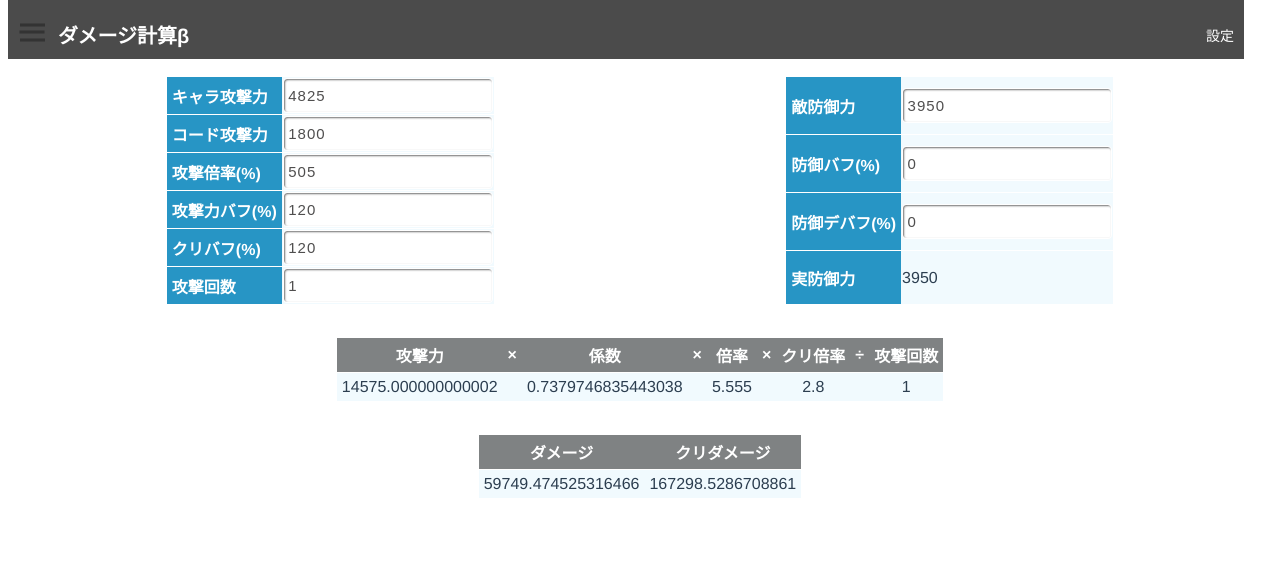
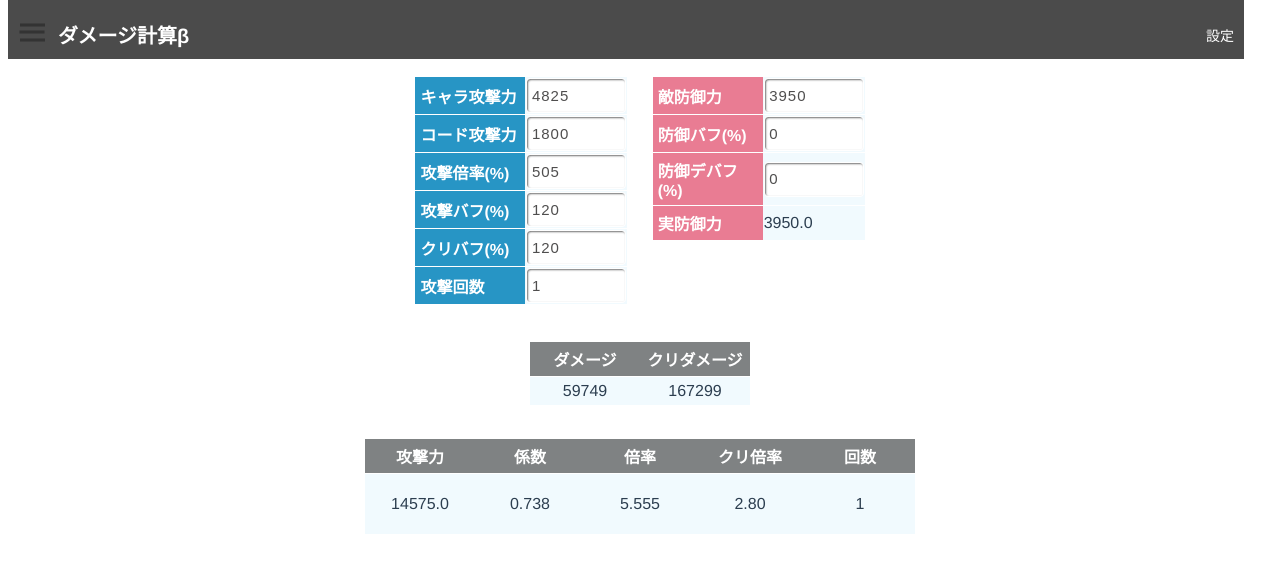
Before and after one commit to bitch-geass/geagenedmgcalc, a Vue app: page / in a window 1280 px wide. Shown: the top 572 px of the page. Built offline with nearby package versions, Linux system fonts and the light colour scheme.

Commit message:
少数の対応など

```diff
--- a/src/components/BodyDamageCalc.vue
+++ b/src/components/BodyDamageCalc.vue
@@ -14,7 +14,7 @@
               <div>
                 <input
                   v-model="inAtack"
-                  type="text"
+                  type="tel"
                   @input="calcAtk()"
                   class="input-control"
                 />
@@ -27,7 +27,7 @@
               <div>
                 <input
                   v-model="inAtackCl"
-                  type="text"
+                  type="tel"
                   @input="calcAtk()"
                   class="input-control"
                 />
@@ -40,7 +40,7 @@
               <div>
                 <input
                   v-model="inRate"
-                  type="text"
+                  type="tel"
                   @input="calcRate()"
                   class="input-control"
                 />
@@ -48,12 +48,12 @@
             </td>
           </tr>
           <tr>
-            <th>攻撃力バフ(%)</th>
+            <th>攻撃バフ(%)</th>
             <td>
               <div>
                 <input
                   v-model="inAtackbuf"
-                  type="text"
+                  type="tel"
                   @input="calcAtk()"
                   class="input-control"
                 />
@@ -66,7 +66,7 @@
               <div>
                 <input
                   v-model="inCribuf"
-                  type="text"
+                  type="tel"
                   @input="calcCribuf()"
                   class="input-control"
                 />
@@ -79,7 +79,7 @@
               <div>
                 <input
                   v-model="inHits"
-                  type="text"
+                  type="tel"
                   @input="calcDmg()"
                   class="input-control"
                 />
@@ -88,9 +88,9 @@
           </tr>
         </tbody>
       </table>
-    <!--/div-->
+    </div>
     <!--防御側-->
-    <!--div class="container-status-enm"-->
+    <div class="container-status-enm">
       <table class="table-status">
         <tbody>
           <tr>
@@ -99,7 +99,7 @@
               <div>
                 <input
                   v-model="inDf"
-                  type="text"
+                  type="tel"
                   @input="calcDf()"
                   class="input-control"
                 />
@@ -112,7 +112,7 @@
               <div>
                 <input
                   v-model="inDfbuf"
-                  type="text"
+                  type="tel"
                   @input="calcDf()"
                   class="input-control"
                 />
@@ -125,7 +125,7 @@
               <div>
                 <input
                   v-model="inDfDebuf"
-                  type="text"
+                  type="tel"
                   @input="calcDf()"
                   class="input-control"
                 />
@@ -135,37 +135,6 @@
           <tr>
             <th>実防御力</th>
             <td>{{ defense }}</td>
-          </tr>
-        </tbody>
-      </table>
-    </div>
-    <!--dmg計算式-->
-    <div class="container-calc">
-      <table class="table-calc">
-        <thead>
-          <tr>
-            <th>攻撃力</th>
-            <th>×</th>
-            <th>係数</th>
-            <th>×</th>
-            <th>倍率</th>
-            <th>×</th>
-            <th>クリ倍率</th>
-            <th>÷</th>
-            <th>攻撃回数</th>
-          </tr>
-        </thead>
-        <tbody>
-          <tr>
-            <td>{{ atkSum }}</td>
-            <td></td>
-            <td>{{ coeff }}</td>
-            <td></td>
-            <td>{{ rate }}</td>
-            <td></td>
-            <td>{{ cribuf }}</td>
-            <td></td>
-            <td>{{ inHits }}</td>
           </tr>
         </tbody>
       </table>
@@ -183,6 +152,29 @@
           <tr>
             <td>{{ dmg }}</td>
             <td>{{ cridmg }}</td>
+          </tr>
+        </tbody>
+      </table>
+    </div>
+    <!--dmg計算式-->
+    <div class="container-calc">
+      <table class="table-calc">
+        <thead>
+          <tr>
+            <th>攻撃力</th>
+            <th>係数</th>
+            <th>倍率</th>
+            <th>クリ倍率</th>
+            <th>回数</th>
+          </tr>
+        </thead>
+        <tbody>
+          <tr>
+            <td>{{ atkSum }}</td>
+            <td><p id="td-coeff">{{ coeff }}</p></td>
+            <td>{{ rate }}</td>
+            <td>{{ cribuf }}</td>
+            <td>{{ inHits }}</td>
           </tr>
         </tbody>
       </table>
@@ -222,89 +214,111 @@ export default {
   methods: {
     calcAtk() {
       //空白ならゼロとか。
-      this.atkSum =
-        (1.0 + parseInt(this.inAtackbuf) / 100.0)
-        * (parseInt(this.inAtack) + parseInt(this.inAtackCl));
+      this.atkSum = (
+        (1.0 + parseInt(this.inAtackbuf) / 100.0) *
+        (parseInt(this.inAtack) + parseInt(this.inAtackCl))
+      ).toFixed(1);
       this.calcCoeff();
     },
     calcDf() {
       //TODO バフとデバフの順序が不明
-      this.defense =
-        (1 + parseInt(this.inDfbuf) / 100 - parseInt(this.inDfDebuf) / 100)
-        * parseInt(this.inDf);
+      this.defense = (
+        (1 + parseInt(this.inDfbuf) / 100 - parseInt(this.inDfDebuf) / 100) *
+        parseInt(this.inDf)
+      ).toFixed(1);
       this.calcCoeff();
     },
     calcCoeff() {
-        this.coeff = this.atkSum / (this.defense * 5);
-        if(this.coeff > 2) {
-          this.coeff = 2;
-        }
-        else if(this.coeff < 0.1) {
-          this.coeff = 0.1;
-        }
+      this.coeff = this.getCoeff(this.atkSum, this.defense).toFixed(3);
       this.calcDmg();
     },
+    getCoeff(atk, def) {
+      var tmpCoeff = atk / (def * 5);
+      if (tmpCoeff > 2) {
+        tmpCoeff = 2;
+      } else if (this.coeff < 0.1) {
+        tmpCoeff = 0.1;
+      }
+      return tmpCoeff;
+    },
     calcRate() {
+      this.rate = this.getRate(this.inRate).toFixed(3);
+      this.calcDmg();
+    },
+    getRate(inRate){
       // 同盟施設で1.1倍
-      this.rate = parseInt(this.inRate) * 1.1 / 100;
-      this.calcDmg();
+      return (parseInt(inRate) * 1.1) / 100;
     },
     calcCribuf() {
       // クリティカル150％ + 同盟施設で10％追加
-      this.cribuf = (parseInt(this.inCribuf) + 160 )/ 100;
+      this.cribuf = this.getCribuf(this.inCribuf).toFixed(2);
       this.calcDmg();
     },
+    getCribuf(inCribuf) {
+      // クリティカル150％ + 同盟施設で10％追加
+      return (parseInt(inCribuf) + 160) / 100;
+    },
     calcDmg() {
-      this.dmg = this.atkSum * this.coeff * this.rate / this.inHits;
-      this.cridmg = this.dmg * this.cribuf;
-    }
+      var tmpDmg = (this.atkSum * this.getCoeff(this.atkSum, this.defense) * this.getRate(this.inRate)) / this.inHits;
+      this.dmg = tmpDmg.toFixed(0);
+      this.cridmg = (tmpDmg * this.getCribuf(this.inCribuf)).toFixed(0);
+    },
   },
 };
 </script>
 
 <!-- Add "scoped" attribute to limit CSS to this component only -->
 <style scoped>
+.app {
+  display: flex;
+  flex-wrap: wrap;
+  flex-direction: row;
+}
 /* ステータス */
 .container-status {
-  display: flex;
+  display: inline-block;
   padding: 16px 1%;
   text-align: left;
- /* float: left; */
 }
-.container-status table{
+.container-status table {
   border-collapse: separate;
   border-spacing: 0px 1px;
   margin: 0 auto;
 }
-.container-status td,th{
+.container-status td,
+th {
   padding: 1px;
+  width: 100px;
 }
-.container-status th{
+.container-status th {
   background: #2695c5fd;
   color: #fff;
 }
-.container-status td{
+.container-status td {
   background: #f1fafe;
 }
 /* 敵ステータステーブル */
 .container-status-enm {
+  display: inline-block;
   padding: 16px 1%;
   text-align: left;
-  /*float: left;*/
+  vertical-align: top;
 }
-.container-status-enm table{
+.container-status-enm table {
   border-collapse: separate;
   border-spacing: 0px 1px;
   margin: 0 auto;
 }
-.container-status-enm td,th{
-  padding: 5px;
+.container-status-enm td,
+th {
+  padding: 1px;
+  width: 100px;
 }
-.container-status-enm th{
+.container-status-enm th {
   background: #e97b93fd;
   color: #fff;
 }
-.container-status-enm td{
+.container-status-enm td {
   background: #f1fafe;
 }
 
@@ -313,20 +327,21 @@ export default {
   padding: 16px 1%;
   text-align: center;
 }
-.container-calc table{
+.container-calc table {
   align-content: left;
   border-collapse: separate;
   border-spacing: 0px 1px;
   margin: 0 auto;
 }
-.container-calc td,th{
+.container-calc td,
+th {
   padding: 5px;
 }
-.container-calc th{
+.container-calc th {
   background: #0a101385;
   color: #fff;
 }
-.container-calc td{
+.container-calc td {
   background: #f1fafe;
 }
 
@@ -335,8 +350,6 @@ export default {
 }
 .table tr td {
   vertical-align: middle;
-}
-.table tr td {
   word-wrap: break-word;
 }
 
@@ -357,6 +370,5 @@ input {
   font-size: 16pt;
   -webkit-appearance: none;
   border-radius: 0;*/
-
 }
 </style>
```
Lines whose indentation alone changed are shown as unchanged.
